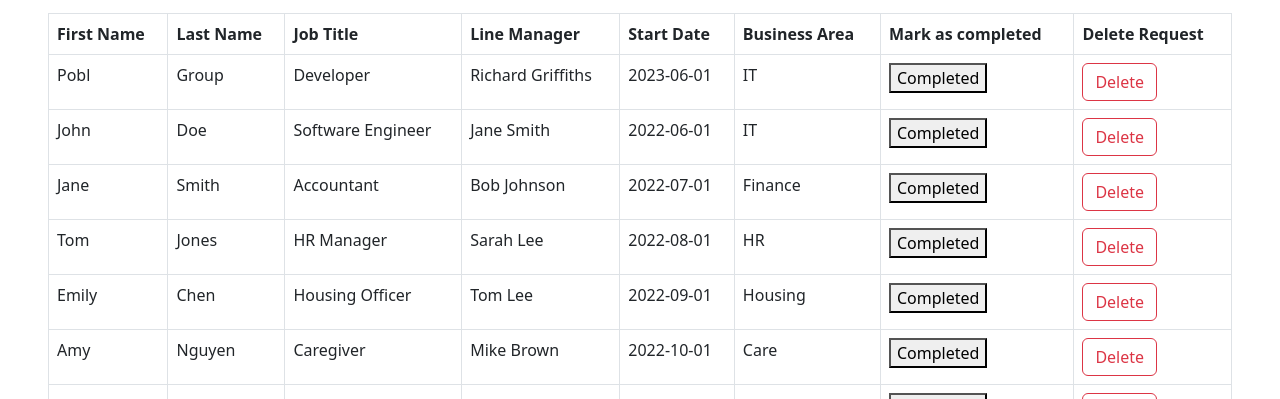
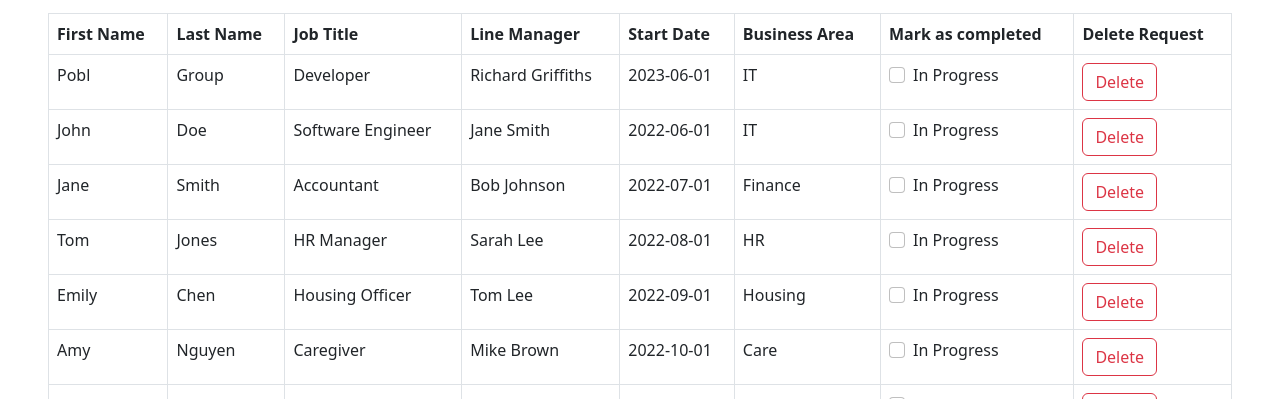
Before and after one commit to ricacostt/userRequests, a React (Create React App) app in the folder new-user-requests/: page / in a window 1280 px wide. Shown: the part 401-800 px from the top of the page. Built offline with nearby package versions, Linux system fonts and the light colour scheme.

Commit message:
toggle between labels based on the checked requests

```diff
--- a/new-user-requests/src/components/Filters.js
+++ b/new-user-requests/src/components/Filters.js
@@ -4,8 +4,8 @@ export const businessAreas = ["IT", "Finance", "HR", "Housing", "Care"]
 
 const Filters = ({onSelectCategory}) => {
   return (
-    <select className='form-select' onChange={(event)=> onSelectCategory(event.target.value)}>
-        <option value="">All Business Areas</option>
+    <select className='form-select' aria-label="Default select example" onChange={(event)=> onSelectCategory(event.target.value)}>
+        <option default value="All Business Area">All Business Areas</option>
 {businessAreas.map(area=><option key={area} value={area}>{area}</option>)}
 
     </select>
--- a/new-user-requests/src/components/Form.js
+++ b/new-user-requests/src/components/Form.js
@@ -2,11 +2,14 @@ import React from "react";
 import { useForm } from "react-hook-form";
 import { businessAreas } from "./Filters";
 const Form = ({onSubmit}) => {
-  const { register, handleSubmit, formState: {errors, isValid} } = useForm();
+  const { register, handleSubmit, reset, formState: {errors, isValid} } = useForm();
 
 
   return (
-    <form onSubmit={handleSubmit(onSubmit)}>
+    <form onSubmit={handleSubmit(data => {
+      onSubmit(data);
+      reset()
+    })}>
       <div className="mb-3"> </div>
       <label htmlFor="firstName" className="form-label">
         First Name
--- a/new-user-requests/src/components/Request.js
+++ b/new-user-requests/src/components/Request.js
@@ -1,10 +1,11 @@
-import React from "react";
+import React, { useState } from "react";
 
 const Request = ({ request, onDelete }) => {
+  const [isChecked, setIsChecked] = useState(false);
+  const label = isChecked ? "Completed" : "In Progress";
   return (
     <tbody>
       <tr>
-
         <td>{request.firstName}</td>
         <td>{request.lastName}</td>
         <td>{request.jobTitle}</td>
@@ -12,10 +13,30 @@ const Request = ({ request, onDelete }) => {
         <td>{request.startDate}</td>
         <td>{request.businessArea}</td>
         <td>
-        <button request={request} type="checkbox">Completed</button>
+          <div className="form-check">
+            <input
+              request={request}
+              className="form-check-input"
+              type="checkbox"
+              value=""
+              id="flexCheckDefault"
+              checked={isChecked}
+              onChange={()=>setIsChecked(!isChecked)}
+            />
+            <label className="form-check-label" htmlFor="flexCheckDefault">
+              {label}
+            </label>
+          </div>
         </td>
         <td>
-        <button request={request} onClick={()=> onDelete(request.id)} className="btn btn-outline-danger" type="button">Delete</button>
+          <button
+            request={request}
+            onClick={() => onDelete(request.id)}
+            className="btn btn-outline-danger"
+            type="button"
+          >
+            Delete
+          </button>
         </td>
       </tr>
     </tbody>
```
Lines whose indentation alone changed are shown as unchanged.
